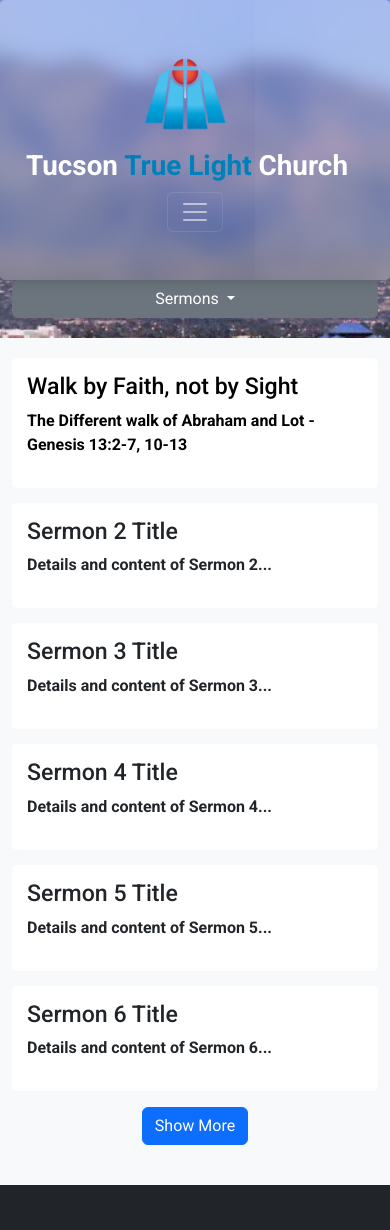
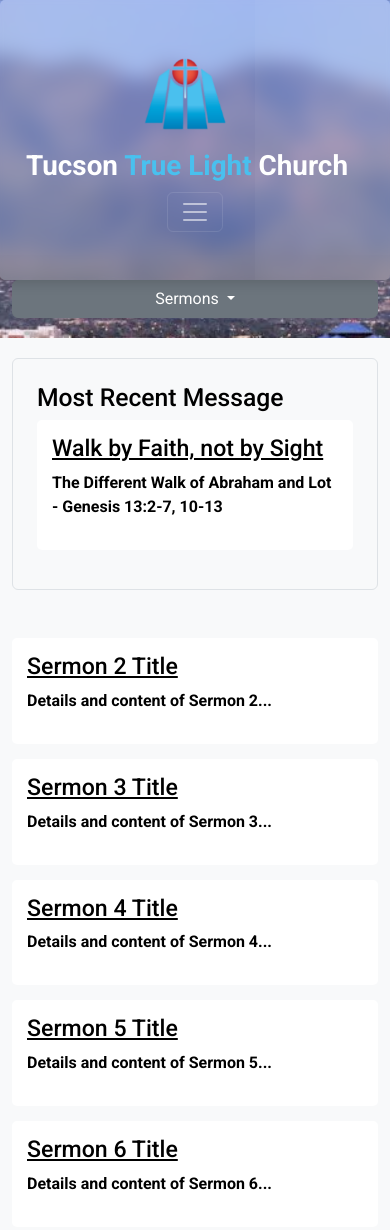
Before and after one commit to sam-mun/TTLC-Mockup, a plain HTML site: page sermons.html in a window 390 px wide. Shown: the top 1230 px of the page. Drawn offline with nearby package versions, Linux system fonts and the light colour scheme.

Commit message:
Edited Sermon and Main Index file.

```diff
--- a/sermons.html
+++ b/sermons.html
@@ -14,7 +14,7 @@
     <nav class="navbar navbar-expand-lg bg-body-tertiary p-5" data-bs-theme="dark">
         <div class="container-fluid justify-content-center text-center">
           <a class="navbar-brand text-center fs-1" href="index.html"><img src="images/TTLC logo transparent.png" alt=""></a>
-          <a href="index.html" class="navbar-brand text-center fs-1">Tucson <font color="#0080BA">True Light</font> Church</a>
+          <a href="index.html" class="navbar-brand text-center fs-1">Tucson <font color="#49c0ee">True Light</font> Church</a>
           <button class="navbar-toggler" type="button" data-bs-toggle="collapse" data-bs-target="#navbarNav" aria-controls="navbarNav" aria-expanded="false" aria-label="Toggle navigation">
             <span class="navbar-toggler-icon"></span>
           </button>
@@ -91,38 +91,55 @@
                 </div>
             </div>
 
-            <!-- Content -->
             <main class="col-md-9 ms-sm-auto col-lg-10 px-md-4 content" id="sermonContent">
+                <!-- Most Recent Message Section -->
+                <section class="most-recent-sermon mb-5 p-4 bg-light border rounded">
+                    <h2 class="text-black">Most Recent Message</h2>
                     <a href="https://youtu.be/q_ZZYMhM87E" class="text-decoration-none text-black" target="_blank">
                         <div id="sermon1" class="sermon">
-                        <h3>Walk by Faith, not by Sight</h3>
-                        <p>The Different walk of Abraham and Lot - Genesis 13:2-7, 10-13</p>
+                            <h3 class="text-decoration-underline">Walk by Faith, not by Sight</h3>
+                            <p>The Different Walk of Abraham and Lot - Genesis 13:2-7, 10-13</p>
                         </div>
                     </a>
+                </section>
+
+                <!-- Other Sermons -->
+                <a href="#" class="text-decoration-none text-black" target="_blank">
                     <div id="sermon2" class="sermon">
-                    <h3>Sermon 2 Title</h3>
+                        <h3 class="text-decoration-underline">Sermon 2 Title</h3>
                         <p>Details and content of Sermon 2...</p>
                     </div>
+                </a>
+                <a href="#" class="text-decoration-none text-black" target="_blank">
                     <div id="sermon3" class="sermon">
-                    <h3>Sermon 3 Title</h3>
+                        <h3 class="text-decoration-underline">Sermon 3 Title</h3>
                         <p>Details and content of Sermon 3...</p>
                     </div>
+                </a>
+                <a href="#" class="text-decoration-none text-black" target="_blank">
                     <div id="sermon4" class="sermon">
-                    <h3>Sermon 4 Title</h3>
+                        <h3 class="text-decoration-underline">Sermon 4 Title</h3>
                         <p>Details and content of Sermon 4...</p>
                     </div>
+                </a>
+                <a href="#" class="text-decoration-none text-black" target="_blank">
                     <div id="sermon5" class="sermon">
-                    <h3>Sermon 5 Title</h3>
+                        <h3 class="text-decoration-underline">Sermon 5 Title</h3>
                         <p>Details and content of Sermon 5...</p>
                     </div>
+                </a>
+                <a href="#" class="text-decoration-none text-black" target="_blank">
                     <div id="sermon6" class="sermon">
-                    <h3>Sermon 6 Title</h3>
+                        <h3 class="text-decoration-underline">Sermon 6 Title</h3>
                         <p>Details and content of Sermon 6...</p>
                     </div>
+                </a>
+                <a href="#" class="text-decoration-none text-black" target="_blank">
                     <div id="sermon7" class="sermon">
-                    <h3>Sermon 7 Title</h3>
+                        <h3 class="text-decoration-underline">Sermon 7 Title</h3>
                         <p>Details and content of Sermon 7...</p>
                     </div>
+                </a>
                 <!-- Add more sermon content here -->
             </main>
         </div>
@@ -152,7 +169,9 @@
                     </a>
                 </div>
                 <div class="col-lg-6 pt-5 container-fluid">
-                  <iframe src="https://www.google.com/maps/embed?pb=!1m18!1m12!1m3!1d3374.857377420757!2d-110.87351989999999!3d32.2350065!2m3!1f0!2f0!3f0!3m2!1i1024!2i768!4f13.1!3m3!1m2!1s0x86d66fb4060d30ad%3A0x6c55d59bd69d65d2!2sTucson%20True%20Light%20Church!5e0!3m2!1sen!2sus!4v1718823478251!5m2!1sen!2sus" width="500" height="450" style="border:0;" allowfullscreen="" loading="lazy" referrerpolicy="no-referrer-when-downgrade" class="rounded-5 container"></iframe>
+                    <div style="position: relative; padding-bottom: 56.25%; height: 0; overflow: hidden;">
+                        <iframe src="https://www.google.com/maps/embed?pb=!1m18!1m12!1m3!1d3374.857377420757!2d-110.87351989999999!3d32.2350065!2m3!1f0!2f0!3f0!3m2!1i1024!2i768!4f13.1!3m3!1m2!1s0x86d66fb4060d30ad%3A0x6c55d59bd69d65d2!2sTucson%20True%20Light%20Church!5e0!3m2!1sen!2sus!4v1718823478251!5m2!1sen!2sus" style="position: absolute; top: 0; left: 0; width: 100%; height: 100%; border: 0;" allowfullscreen="" loading="lazy" referrerpolicy="no-referrer-when-downgrade" class="rounded-5 container"></iframe>
+                    </div>
                 </div>
             </div>
           </div>
--- a/style.css
+++ b/style.css
@@ -105,7 +105,7 @@ body {
 }
 
 .sidebar {
-    height: 110vh;
+    height: 123vh;
     background-color: #343a40;
     color: #fff;
     padding-top: 20px;
```
Also changed, not shown: index.html (+11 -9 lines). Lines whose indentation alone changed are shown as unchanged.
